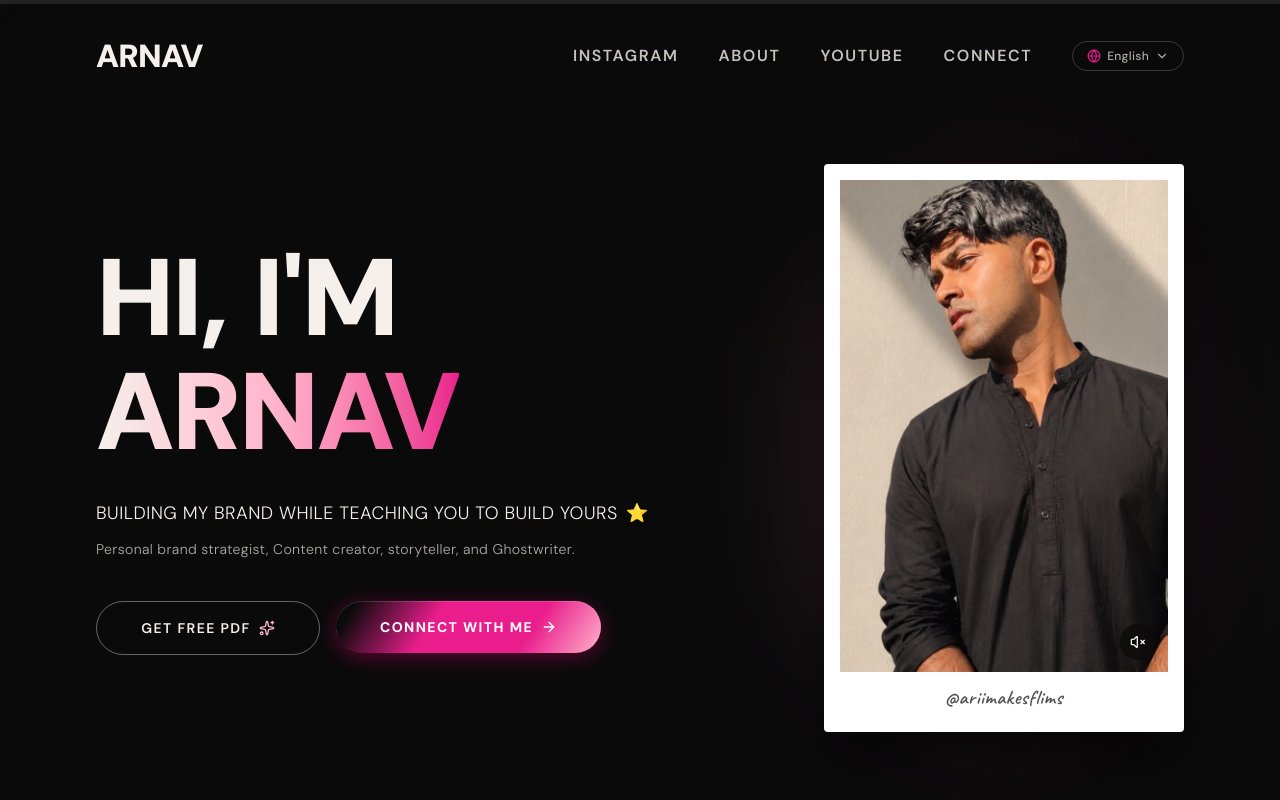
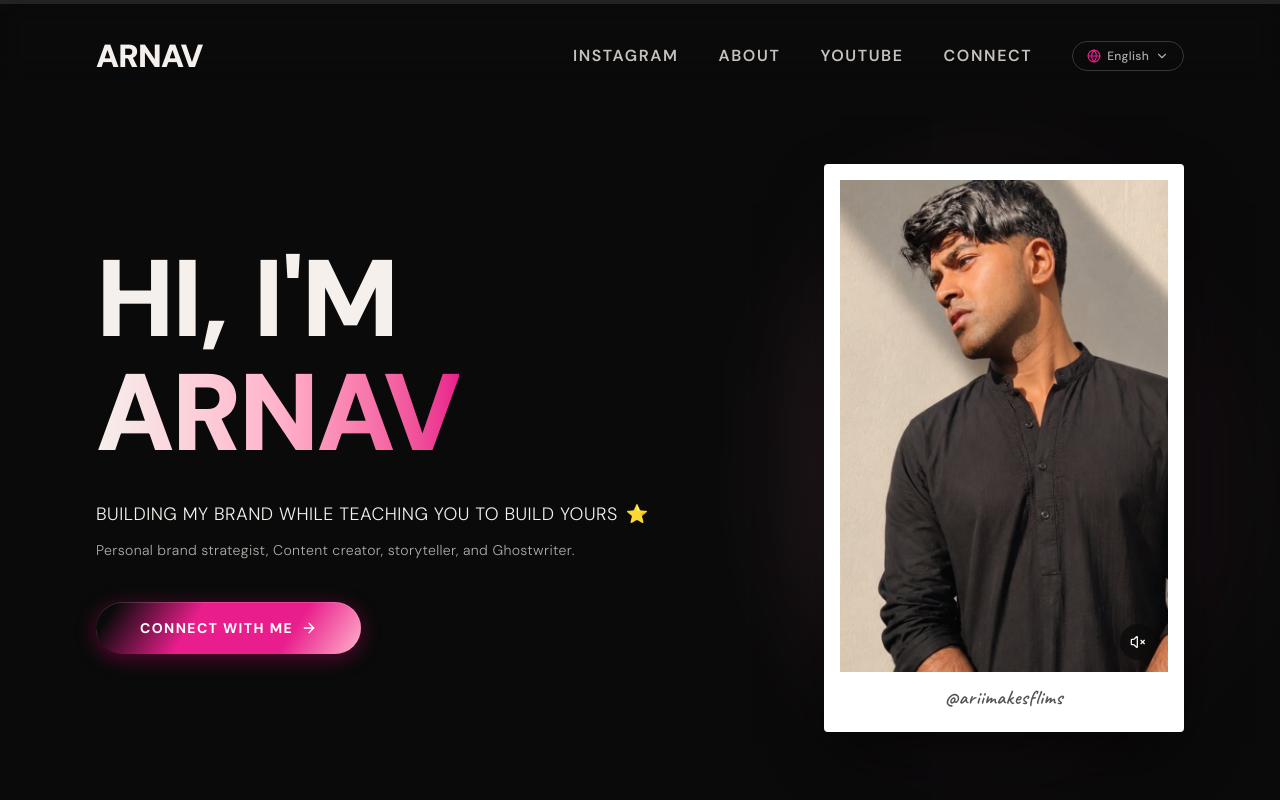
Before and after one commit to evanbose7/kamna-portfolio, a React (Vite) app: page / in a window 1280 px wide. Shown: the top 800 px of the page. Built offline with nearby package versions, Linux system fonts and the light colour scheme; a web font is replaced by a local one.

Commit message:
remove-get-free-pdf-button-from-hero-section

```diff
--- a/src/components/Hero.jsx
+++ b/src/components/Hero.jsx
@@ -1,5 +1,5 @@
 import React, { useState } from 'react';
-import { Volume2, VolumeX, Sparkles, ArrowRight } from 'lucide-react';
+import { Volume2, VolumeX, ArrowRight } from 'lucide-react';
 
 export default function Hero({ onOpenPdfModal }) {
   const [isMuted, setIsMuted] = useState(true);
@@ -82,23 +82,8 @@ export default function Hero({ onOpenPdfModal }) {
 
           {/* Action CTAs */}
           <div className="flex flex-col sm:flex-row gap-4 items-center sm:items-start justify-center lg:justify-start pt-2">
-            <button
-              type="button"
-              onClick={onOpenPdfModal}
-              className="group relative cursor-pointer overflow-hidden rounded-full border border-[#F5F0EB]/40 px-8 py-3.5 text-xs font-semibold uppercase tracking-widest text-[#F5F0EB] transition-all duration-300 hover:border-[#E91E8C]/80 hover:text-[#E91E8C] hover:shadow-[0_0_20px_rgba(255,107,174,0.4)] sm:px-10 sm:py-4 sm:text-sm min-w-[14rem] text-center"
-            >
-              <span
-                className="pointer-events-none absolute inset-0 -translate-x-full rounded-full bg-[#E91E8C]/15 transition-transform duration-300 group-hover:translate-x-0"
-                aria-hidden="true"
-              />
-              <span className="relative flex items-center justify-center gap-2">
-                Get Free PDF
-                <Sparkles className="w-4 h-4 text-[#FFB3CB]" />
-              </span>
-            </button>
-
             <a
-              href="https://www.linkedin.com/in/kamna-bharadwaj/"
+              href="https://www.instagram.com/ariimakesfilms?igsh=a3JmMWJsM3duczEy&utm_source=qr"
               target="_blank"
               rel="noopener noreferrer"
               className="btn-gradient group relative inline-flex items-center justify-center whitespace-nowrap rounded-full px-8 py-3.5 text-center text-xs font-bold uppercase tracking-widest text-white transition-all duration-300 hover:scale-[1.04] hover:brightness-110 hover:shadow-[0_4px_30px_rgba(212,0,108,0.6)] active:scale-[0.97] sm:px-11 sm:py-4 sm:text-sm cursor-pointer overflow-hidden min-w-[14rem]"
--- a/src/components/Navbar.jsx
+++ b/src/components/Navbar.jsx
@@ -106,15 +106,6 @@ export default function Navbar({ onOpenPdfModal }) {
               {link.name}
             </a>
           ))}
-          <button
-            onClick={() => {
-              setMobileMenuOpen(false);
-              onOpenPdfModal();
-            }}
-            className="w-full rounded-full bg-gradient-to-r from-[#E91E8C] to-[#FFB3CB] py-3 text-center text-xs font-bold uppercase tracking-widest text-white shadow-lg"
-          >
-            Get Free PDF
-          </button>
         </div>
       )}
     </nav>
```
